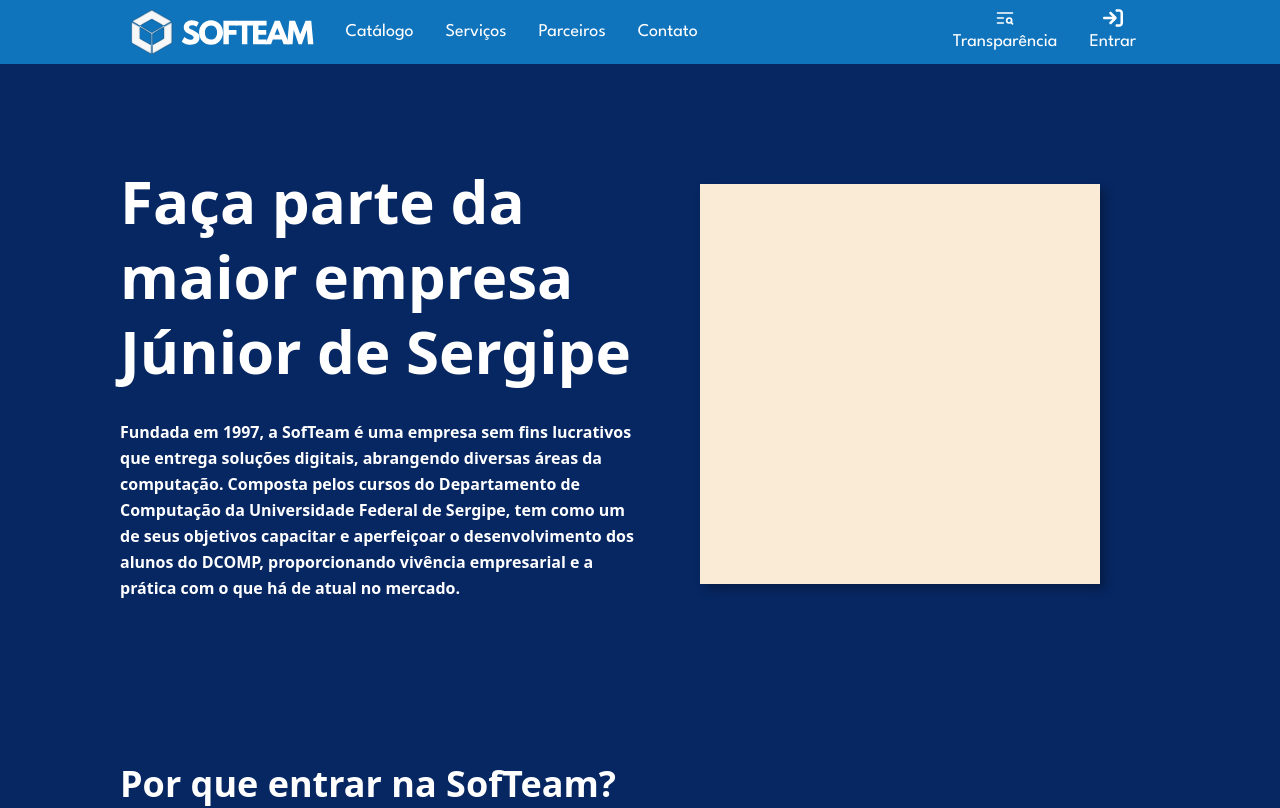
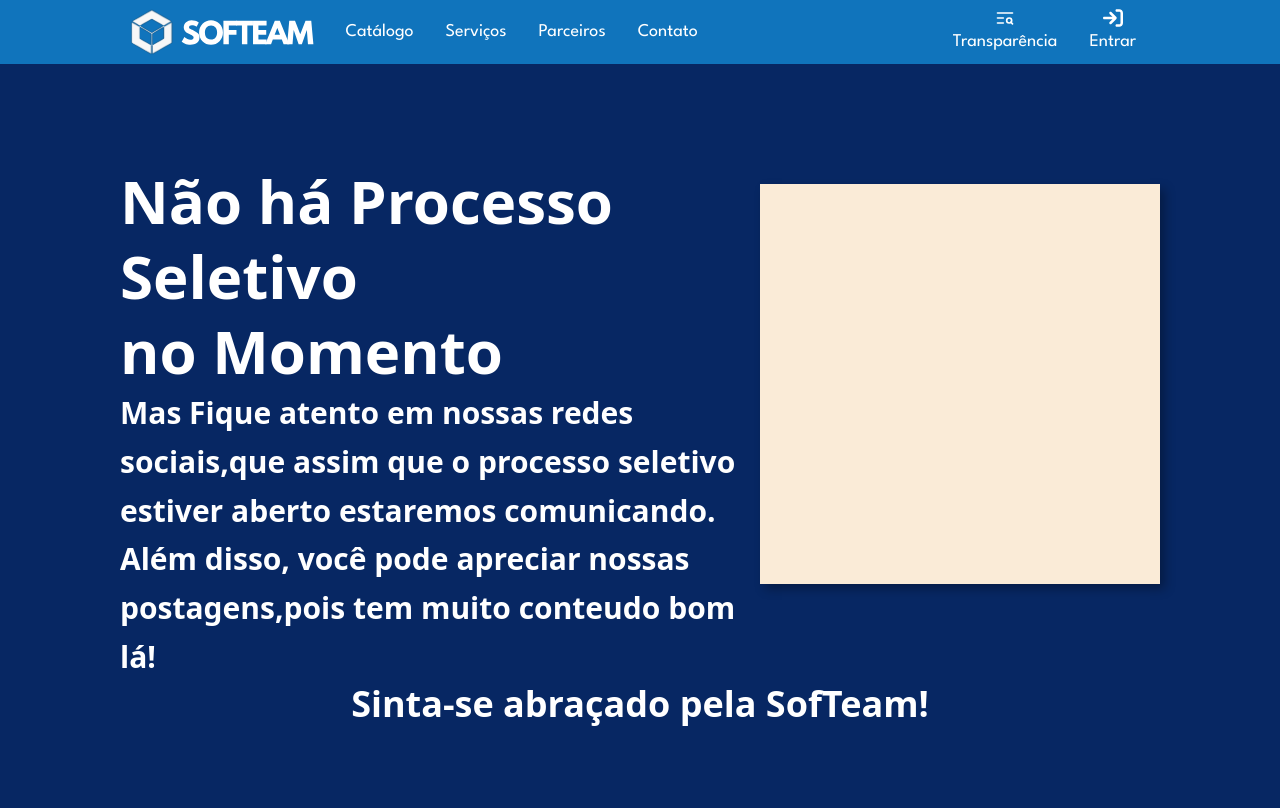
Before and after one commit to softeam-org/landing-page, a Next.js app: page /ps in a window 1280 px wide. Shown: the top 808 px of the page. Built offline with nearby package versions, Linux system fonts and the light colour scheme.

Commit message:
feat:add a notice page stating that there is no open selection process

```diff
--- a/app/page.tsx
+++ b/app/page.tsx
@@ -32,6 +32,7 @@ export const metadata: Metadata = {
   },
   robots: "index, follow",
 };
+
 
 function App(): React.JSX.Element {
   return (
--- a/app/ps/page.tsx
+++ b/app/ps/page.tsx
@@ -1,6 +1,7 @@
 import React, { ReactElement } from "react";
 import Navbar from "../components/Navbar";
 import PS from "./ps";
+import SemPS from "./semPS";
 import Footer from "../components/footer/footer";
 import Head from "next/head";
 
@@ -32,6 +33,9 @@ export const metadata: Metadata = {
   },
   robots: "index, follow",
 };
+
+{/*Variavel para saber se há processo seltivo*/}
+const processoSeletivoAberto = false;
 
 
 function index(): ReactElement {
@@ -66,7 +70,8 @@ function index(): ReactElement {
                 <link rel="icon" type="image/png" href="/favicon.png" />
             </Head>
             <Navbar />
-            <PS/>
+            {/* Renderização condicional */}
+            {processoSeletivoAberto ? <PS /> : <SemPS />}
             <Footer/>
         </div>
     )
--- a/app/ps/ps.tsx
+++ b/app/ps/ps.tsx
@@ -49,7 +49,9 @@ function PS(): ReactElement {
 
                 </div>
                 <div className="ps_div_img">
-                    <div className="ps_img"></div>
+                    <div className="ps_img">
+
+                    </div>
                 </div>
 
             </div>
--- /dev/null
+++ b/app/ps/semPS.tsx
@@ -0,0 +1,31 @@
+import React, { ReactElement } from "react";
+import Image from "next/image";
+import "./ps.css";
+
+
+function SemPS(): ReactElement {
+    return (
+        <div className="ps_container mb-50px">
+            <div className="content flex flex-col">
+                <div className="">
+                    <h1 className="text-6xl font-bold font-sans leading-tight">
+                        Não há Processo Seletivo<br/> no Momento
+                    </h1>
+                    <p className="font-bold text-3xl font-sans leading-relaxed compact-text">
+                        Mas Fique atento em nossas redes sociais,que assim que o processo seletivo
+                        estiver aberto estaremos comunicando. Além disso, você pode apreciar nossas postagens,pois tem muito conteudo bom lá!
+                    </p>
+
+                </div>
+                <div className="ps_div_img">
+                    <div className="ps_img"></div>
+                </div>
+
+            </div>
+
+
+            <h2 className="text-4xl font-bold font-sans text-center mb-20 mt-5" >Sinta-se abraçado pela SofTeam!</h2>
+        </div>
+    )
+}
+export default SemPS;
```
